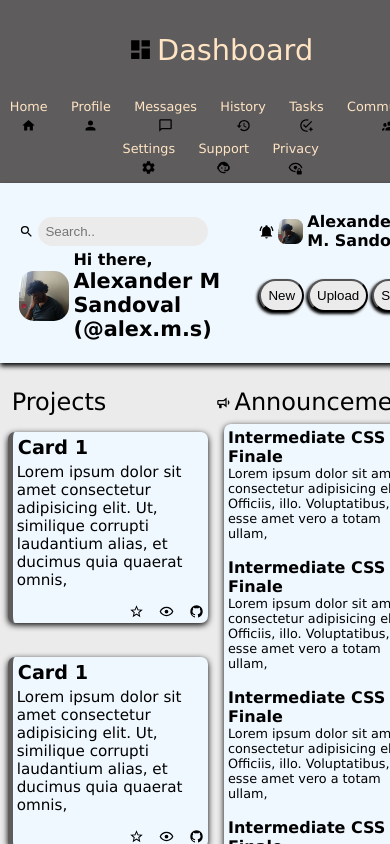
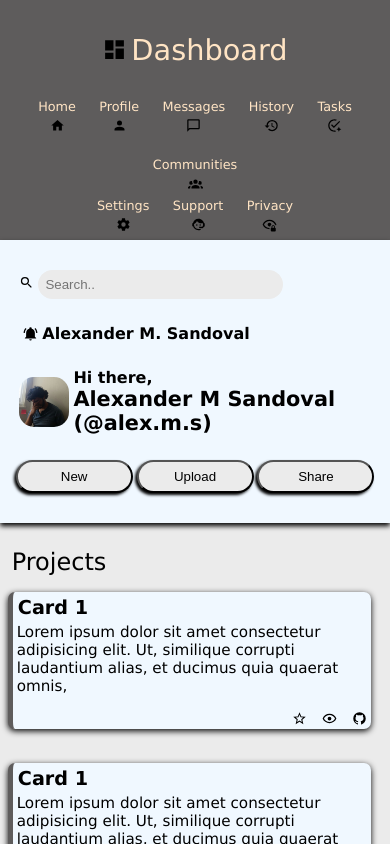
Before and after one commit to ebs-alex/TMPLT-home-page, a plain HTML site: page index.html in a window 390 px wide. Drawn offline with Linux system fonts and the light colour scheme.

Commit message:
mobile responsive design completed

```diff
--- a/index.html
+++ b/index.html
@@ -60,8 +60,8 @@
             <div class="page-header">
 
                 <div class="search-bar">
-                    <img src="./images/magnify.svg" alt="search icon" class="icon">
-                    <input type="text" placeholder="Search..">
+                    <label for="search-bar"><img src="./images/magnify.svg" alt="search icon" class="icon"></label>
+                    <input type="text" placeholder="Search.." id="search-bar">
                 </div>
 
                 <div class="header-notif">
--- a/style.css
+++ b/style.css
@@ -344,8 +344,6 @@ button:active {
     }
 
     .side-dash {
-
-
         display: flex;
         flex-wrap: wrap;
         font-size: 0.8rem;
@@ -355,19 +353,12 @@ button:active {
     }
 
     .side-dash ul {
-/*
-        display: grid;
-        grid-template-columns: repeat(6, 1fr); */
-
         padding: 0;
         display: flex;
         flex-wrap: wrap;
         gap: 6vw;
         margin: 1vw;
-        /* margin: 5vh 2vw; */
         justify-content: center;
-
-
     }
 
     .side-dash li {
@@ -375,4 +366,30 @@ button:active {
         flex-direction: column-reverse;
 
     }
+
+
+    .main-page-content {
+        display: grid;
+        grid-template-columns: 1fr;
+        /* grid-template-rows: 1fr 1fr; */
+    }
+
+    .page-header {
+        display: flex;
+        flex-direction: column;
+        gap: 3vh;
+    }
+
+    .header-notif {
+        align-self: flex-start;
+        margin-left: 2vw;
+    }
+    .header-notif > img[class="profile-img"] {
+        display: none;
+    }
+
+    .main-page {
+        display: flex;
+        flex-direction: column;
+    }
 }
```
